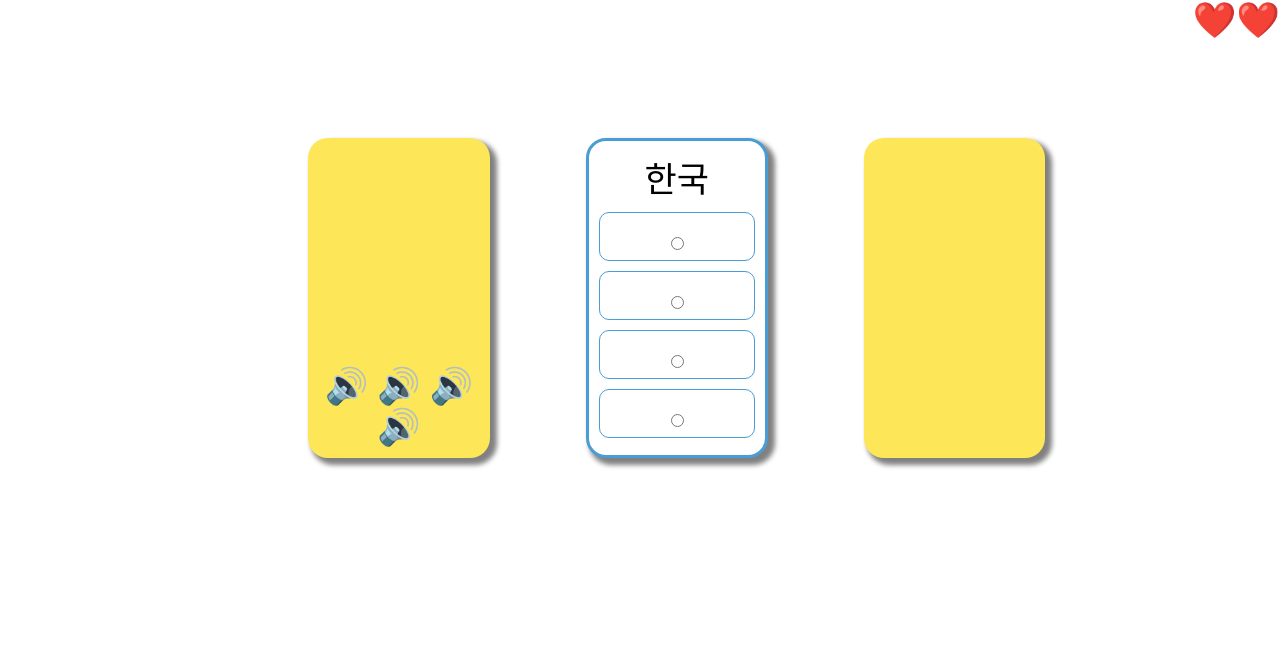
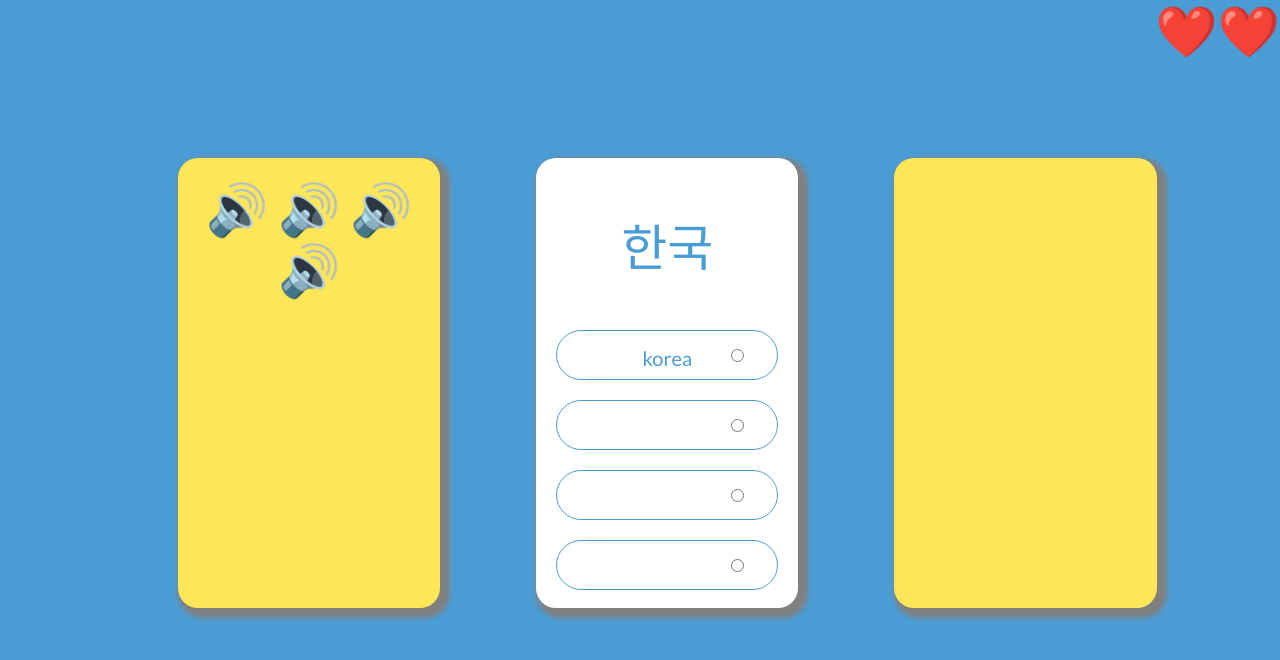
Before and after one commit to mobrien829/lingo-front-end, a plain HTML site: page index.html in a window 1280 px wide. Drawn offline with Linux system fonts and the light colour scheme.

Commit message:
css styling

```diff
--- a/index.html
+++ b/index.html
@@ -5,48 +5,49 @@
     <title></title>
     <meta name="viewport" content="width=device-width, initial-scale=1">
     <link rel="stylesheet" href="style.css">
+    <link href="https://fonts.googleapis.com/css?family=Lato" rel="stylesheet">
   </head>
   <body>
     <div class="hearts">
-    <span>❤️❤️</span>
+      <span>❤️❤️</span>
     </div>
     <div class="wrapper">
       <div class="row">
-        <div class="column" style="background-color:#FDE758; border-radius:20px;">
+        <div class="column question">
           <div class="audio" id="audio">
             <span>🔊<span>
             <span>🔊<span>
-              <span>🔊<span>
-                <span>🔊<span>
+            <span>🔊<span>
+            <span>🔊<span>
+          </div>
+          <div class="emoji" id="emoji">
+
           </div>
         </div>
-        <div class="column" style="border: solid #4A9CD5; background-color:white; border-radius:20px;">
+        <div class="column answers">
           <form class="multiple-choice">
-            <span>한국</span><br>
-            <div class="inputGroup">
-              <input type="radio" name="male" value="">
-              <label for="radio1"></label>
+            <div class="hanja">
+              <p id="keyword">한국</p>
             </div>
             <div class="inputGroup">
-              <input type="radio" name="male" value="">
+              <input type="radio" class="radio" name="male" value="">
+              <label for="radio1">korea</label>
+            </div>
+            <div class="inputGroup">
+              <input type="radio" class="radio" name="male" value="">
               <label for="radio2"></label>
             </div>
             <div class="inputGroup">
-              <input type="radio" name="male" value="">
+              <input type="radio" class="radio" name="male" value="">
               <label for="radio3"></label>
             </div>
             <div class="inputGroup">
-              <input type="radio" name="male" value="">
+              <input type="radio"  class="radio"name="male" value="">
               <label for="radio4"></label>
             </div>
-            <!-- <input type="button" name="" value=""><br>
-            <input type="button" name="" value=""><br>
-            <input type="button" name="" value=""> -->
           </form>
-
-          <!-- <ul id="translations"></ul> -->
         </div>
-        <div class="column" style="background-color:#FDE758; border-radius:20px;">
+        <div class="column results">
         </div>
       </div>
   </div>
@@ -69,6 +70,6 @@
       </div>
       </div>
     </div> -->
-    <script type="text/javascript" src="index.js"></script>
+    <!-- <script type="text/javascript" src="index.js"></script> -->
   </body>
 </html>
--- a/style.css
+++ b/style.css
@@ -1,9 +1,11 @@
 * {
-    box-sizing: border-box;
+  box-sizing: border-box;
 }
 
 body {
   margin:0;
+  background-color:#4A9CD5;
+  font-family: 'Lato', sans-serif;
 }
 
 .hearts{
@@ -12,8 +14,8 @@ body {
 }
 
 .wrapper {
-  padding-top: 80px;
-  margin-left:250px;
+  padding-top: 100px;
+  margin-left:120px;
 }
 
 .row {
@@ -24,33 +26,73 @@ body {
 }
 
 .column {
-    float: left;
-    width: 18%;
-    height: 320px;
+    float:left;
+    width: 23%;
+    height: 450px;
     margin:3rem;
     position:relative;
-    box-shadow: 5px 5px  5px 2px gray;
+    box-shadow: 5px 5px  5px 5px gray;
 }
 
 span {
-  font-size:35px;
+  font-size:50px;
 }
 
 .audio{
-  position:absolute;
-  bottom:0;
-  padding:10px;
+  margin:auto;
+  padding-top:20px;
+  /* position:absolute;
+  bottom:0; */
 }
 
 .multiple-choice{
-  font-size:40px;
-  padding:10px;
+  /* font-size:50px; */
 }
 
 .inputGroup {
     border: solid 1px #4A9CD5;
     display: block;
-    margin: 10px 0;
-    position: relative;
-    border-radius:10px;
-  }
+    position:relative;
+    border-radius:30px;
+    height:50px;
+    margin:20px;
+    padding:15px;
+
+}
+.radio {
+  position: absolute;
+  right: 30px;
+  /* float:left */
+}
+
+.question {
+  background-color:#FDE758;
+  border-radius:20px
+}
+
+.answers{
+  /* border: solid #4A9CD5; */
+  background-color:white;
+  border-radius:20px;
+}
+
+#keyword {
+  color:#4A9CD5;
+  font-size:50px;
+}
+
+.results{
+  background-color:#FDE758;
+  border-radius:20px;
+}
+
+label{
+  color:#4A9CD5;
+  font-size:20px;
+}
+
+
+#emoji-image{
+  font-size:170px;
+  padding:40px;
+}
```
Also changed, not shown: index.js (added, +31 -0 lines).
